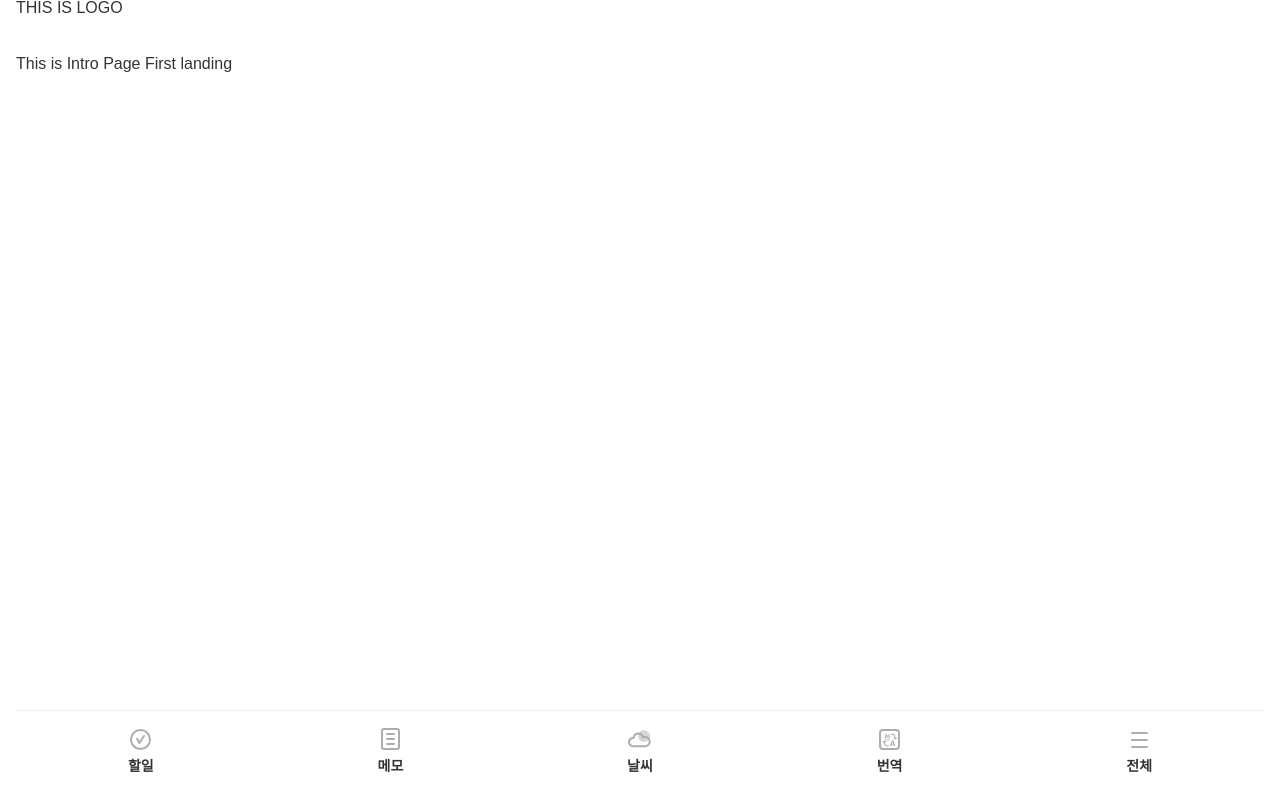
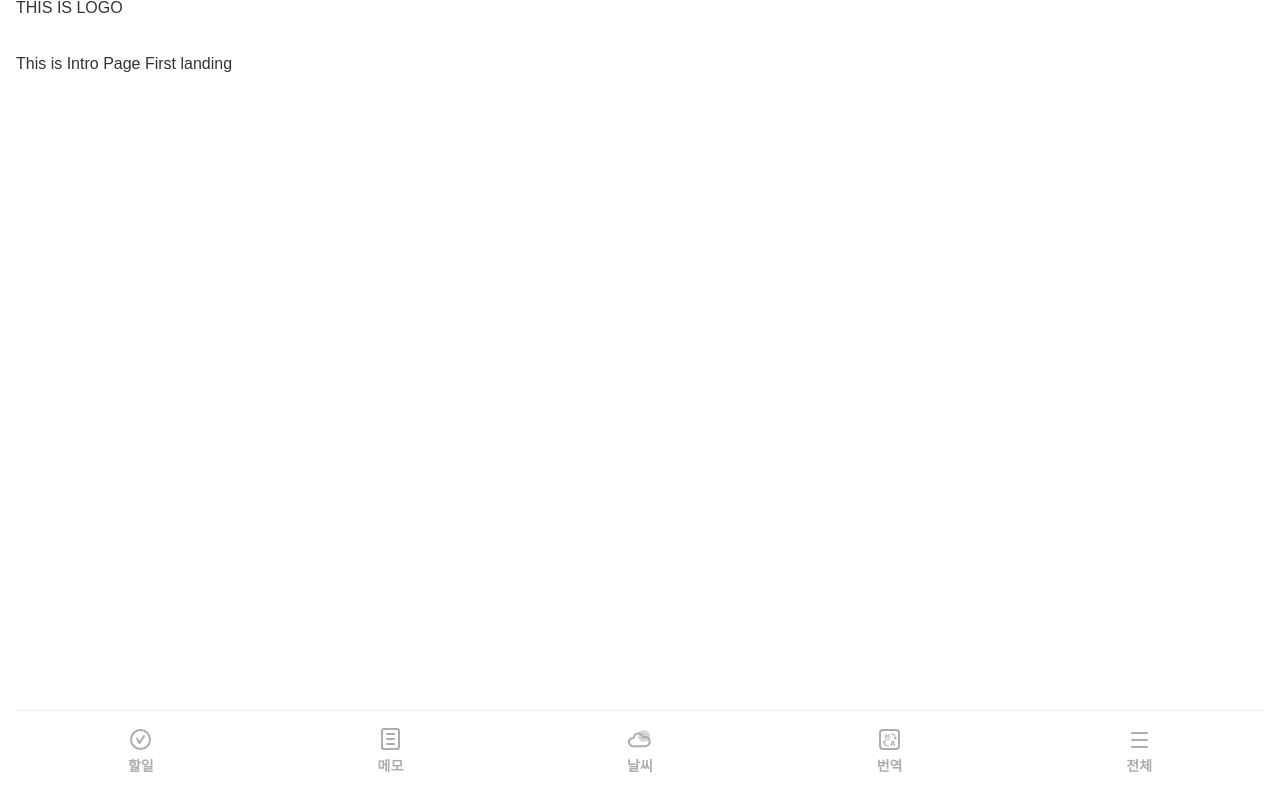
Before and after one commit to drexqq/youinone, a React (Vite) app: page / in a window 1280 px wide. Built offline with nearby package versions, Linux system fonts and the light colour scheme; a web font is replaced by a local one.

Commit message:
Feat: get todo list from server

```diff
--- a/package.json
+++ b/package.json
@@ -12,6 +12,7 @@
   },
   "dependencies": {
     "@egjs/react-flicking": "^4.10.0",
+    "axios": "^0.27.2",
     "react": "^18.2.0",
     "react-dom": "^18.2.0",
     "react-router-dom": "^6.3.0",
--- a/src/components/Footer.tsx
+++ b/src/components/Footer.tsx
@@ -53,7 +53,11 @@ function Footer() {
     <FooterLayout>
       {pageList.map(({ path, icon, text }) => {
         return (
-          <FooterButton to={path} key={path}>
+          <FooterButton
+            to={path}
+            key={path}
+            className={`/${page}` === path ? 'active' : ''}
+          >
             <img src={icon} alt={`${path}-icon`} />
             <p>{text}</p>
           </FooterButton>
@@ -74,12 +78,19 @@ const FooterButton = styled(Link)`
   flex-basis: 20%;
   padding-top: 16px;
   text-align: center;
+  color: #adadad;
   img {
     max-width: 25px;
     height: auto;
   }
+  &.active {
+    p {
+      color: #333333;
+    }
+  }
   p {
     padding-top: 4px;
     ${({ theme }) => theme.font.FOOTER_CSS};
+    color: inherit;
   }
 `;
--- a/src/components/Header.tsx
+++ b/src/components/Header.tsx
@@ -1,10 +1,13 @@
 import styled from 'styled-components';
+import { Link } from 'react-router-dom';
 import { HEADER_HEIGHT } from '../consts/DesignConst';
 
 function Header() {
   return (
     <HeaderLayout>
-      <div className="logo">THIS IS LOGO</div>
+      <Link to={'/'} className="logo">
+        THIS IS LOGO
+      </Link>
     </HeaderLayout>
   );
 }
--- a/src/projects/TodoList/Todolist.tsx
+++ b/src/projects/TodoList/Todolist.tsx
@@ -1,5 +1,7 @@
 import { useEffect, useState } from 'react';
 import styled from 'styled-components';
+import axios from 'axios';
+
 import ProjectTitle from '../../components/ProjectTitle';
 import IconDelete from '../../assets/todolist/delete.svg';
 import TodoYet from '../../assets/todolist/todo-yet.svg';
@@ -15,22 +17,6 @@ interface ITodoItem {
 }
 
 function TodoList() {
-  const dummyTodos = [
-    { id: 1, content: 'test1', isChecked: false },
-    { id: 2, content: 'test2', isChecked: false },
-    { id: 3, content: 'test3', isChecked: true },
-    { id: 4, content: 'test4', isChecked: false },
-    { id: 5, content: 'test5', isChecked: true },
-    { id: 6, content: 'test6', isChecked: false },
-    { id: 7, content: 'test7', isChecked: false },
-    { id: 8, content: 'test8', isChecked: false },
-    { id: 9, content: 'test9', isChecked: false },
-    { id: 10, content: 'test10', isChecked: false },
-    { id: 11, content: 'test11', isChecked: false },
-    { id: 12, content: 'test12', isChecked: false },
-    { id: 13, content: 'test13', isChecked: false },
-    { id: 14, content: 'test14', isChecked: false },
-  ];
   const [todos, setTodos] = useState<ITodoItem[]>([]);
   const [addMode, setAddMode] = useState<boolean>(false);
   /**
@@ -67,8 +53,14 @@ function TodoList() {
     setAddMode(true);
   };
 
+  const getTodoItems = async (): Promise<void> => {
+    await axios.get('https://api.youinone.life/todolist').then(({ data }) => {
+      setTodos(data.body.Items);
+    });
+  };
+
   useEffect(() => {
-    setTodos(dummyTodos);
+    getTodoItems();
   }, []);
 
   return (
```
Also changed, not shown: 1 other file (tests, documents, lock files or other folders).
